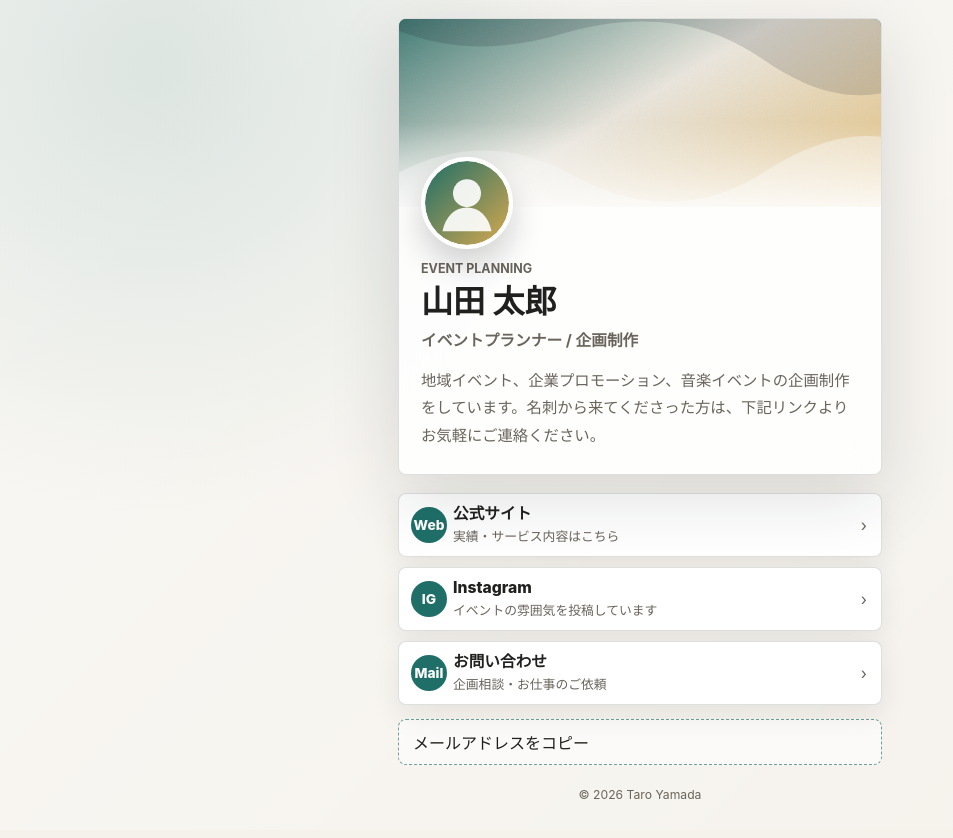
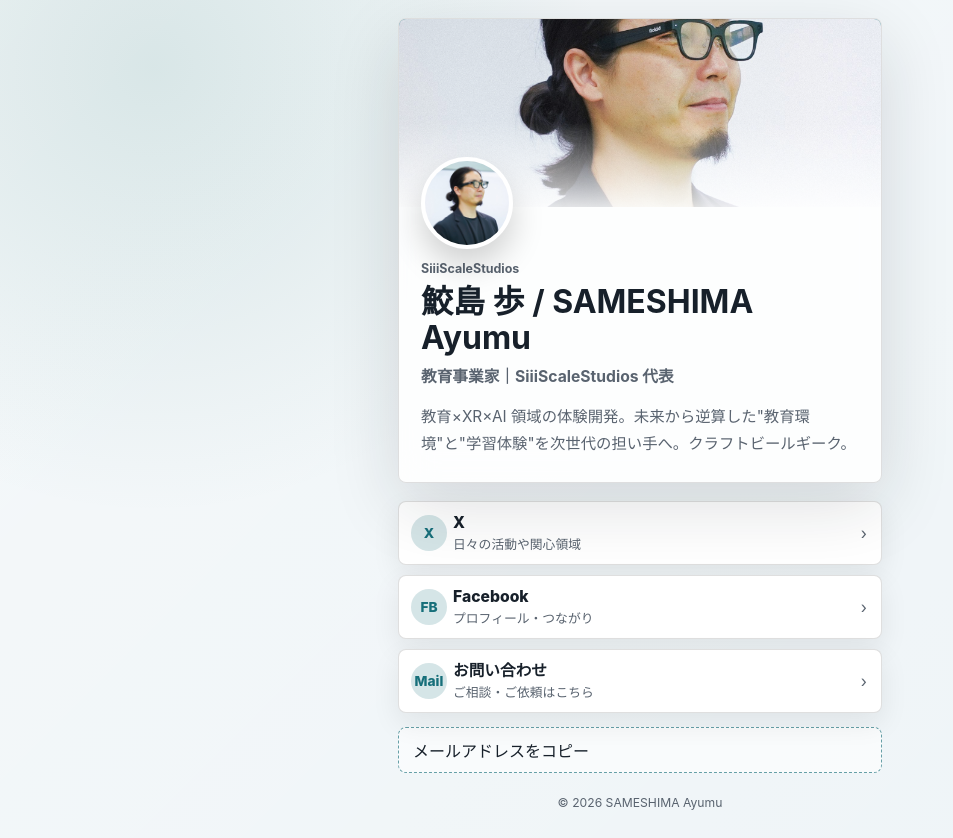
Before and after one commit to aym-same/aymsmsm_link, a plain HTML site: page index.html in a window 1280 px wide. Shown: the whole page, without its empty margins (0-953 px from the left). Drawn offline with Linux system fonts and the light colour scheme.

Commit message:
Update profile content

```diff
--- a/app.js
+++ b/app.js
@@ -1,37 +1,38 @@
 const fallbackProfile = {
-  siteTitle: "Links",
-  description: "プロフィールとリンクをまとめたページです。",
-  eyebrow: "EVENT PLANNING",
-  name: "山田 太郎",
-  title: "イベントプランナー / 企画制作",
-  bio: "地域イベント、企業プロモーション、音楽イベントの企画制作をしています。名刺から来てくださった方は、下記リンクよりお気軽にご連絡ください。",
-  avatar: "assets/profile.svg",
-  cover: "assets/cover.svg",
-  copyText: "info@example.com",
+  siteTitle: "鮫島 歩 / SAMESHIMA Ayumu",
+  description: "教育事業家、SiiiScaleStudios代表。教育×XR×AI領域の体験開発に取り組んでいます。",
+  eyebrow: "SiiiScaleStudios",
+  name: "鮫島 歩 / SAMESHIMA Ayumu",
+  title: "教育事業家｜SiiiScaleStudios 代表",
+  bio: "教育×XR×AI 領域の体験開発。未来から逆算した\"教育環境\"と\"学習体験\"を次世代の担い手へ。クラフトビールギーク。",
+  avatar: "assets/profile.jpg",
+  cover: "assets/cover.jpg",
+  copyText: "a.sameshima@siiiscalestudios.com",
   copyLabel: "メールアドレスをコピー",
-  footer: "© 2026 Taro Yamada",
+  footer: "© 2026 SAMESHIMA Ayumu",
   theme: {
-    preset: "minimal",
-    accentColor: "#1f6f68",
-    buttonStyle: "solid"
+    preset: "event",
+    accentColor: "#176f7a",
+    accentContrast: "#ffffff",
+    buttonStyle: "soft"
   },
   links: [
     {
-      label: "公式サイト",
-      note: "実績・サービス内容はこちら",
-      url: "https://example.com",
-      type: "website"
+      label: "X",
+      note: "日々の活動や関心領域",
+      url: "https://x.com/aym_same",
+      type: "x"
     },
     {
-      label: "Instagram",
-      note: "イベントの雰囲気を投稿しています",
-      url: "https://instagram.com/",
-      type: "instagram"
+      label: "Facebook",
+      note: "プロフィール・つながり",
+      url: "https://www.facebook.com/ayumu.sameshima",
+      type: "facebook"
     },
     {
       label: "お問い合わせ",
-      note: "企画相談・お仕事のご依頼",
-      url: "mailto:info@example.com",
+      note: "ご相談・ご依頼はこちら",
+      url: "mailto:a.sameshima@siiiscalestudios.com",
       type: "mail"
     }
   ]
@@ -39,6 +40,7 @@ const fallbackProfile = {
 
 const iconText = {
   website: "Web",
+  facebook: "FB",
   instagram: "IG",
   x: "X",
   youtube: "YT",
--- a/index.html
+++ b/index.html
@@ -3,13 +3,13 @@
   <head>
     <meta charset="utf-8">
     <meta name="viewport" content="width=device-width, initial-scale=1">
-    <title>Links</title>
-    <meta name="description" content="プロフィールとリンクをまとめたページです。">
+    <title>鮫島 歩 / SAMESHIMA Ayumu</title>
+    <meta name="description" content="教育事業家、SiiiScaleStudios代表。教育×XR×AI領域の体験開発に取り組んでいます。">
     <meta property="og:type" content="website">
-    <meta property="og:title" content="Links">
-    <meta property="og:description" content="プロフィールとリンクをまとめたページです。">
-    <meta property="og:image" content="assets/og-image.svg">
-    <meta name="theme-color" content="#1f6f68">
+    <meta property="og:title" content="鮫島 歩 / SAMESHIMA Ayumu">
+    <meta property="og:description" content="教育事業家、SiiiScaleStudios代表。教育×XR×AI領域の体験開発に取り組んでいます。">
+    <meta property="og:image" content="assets/og-image.jpg">
+    <meta name="theme-color" content="#176f7a">
     <link rel="icon" href="assets/favicon.svg" type="image/svg+xml">
     <link rel="stylesheet" href="style.css">
   </head>
--- a/profile.json
+++ b/profile.json
@@ -1,38 +1,38 @@
 {
-  "siteTitle": "山田 太郎 | Links",
-  "description": "イベントプランナー山田太郎のプロフィールとリンク集です。",
-  "eyebrow": "EVENT PLANNING",
-  "name": "山田 太郎",
-  "title": "イベントプランナー / 企画制作",
-  "bio": "地域イベント、企業プロモーション、音楽イベントの企画制作をしています。名刺から来てくださった方は、下記リンクよりお気軽にご連絡ください。",
-  "avatar": "assets/profile.svg",
-  "cover": "assets/cover.svg",
-  "copyText": "info@example.com",
+  "siteTitle": "鮫島 歩 / SAMESHIMA Ayumu",
+  "description": "教育事業家、SiiiScaleStudios代表。教育×XR×AI領域の体験開発に取り組んでいます。",
+  "eyebrow": "SiiiScaleStudios",
+  "name": "鮫島 歩 / SAMESHIMA Ayumu",
+  "title": "教育事業家｜SiiiScaleStudios 代表",
+  "bio": "教育×XR×AI 領域の体験開発。未来から逆算した\"教育環境\"と\"学習体験\"を次世代の担い手へ。クラフトビールギーク。",
+  "avatar": "assets/profile.jpg",
+  "cover": "assets/cover.jpg",
+  "copyText": "a.sameshima@siiiscalestudios.com",
   "copyLabel": "メールアドレスをコピー",
-  "footer": "© 2026 Taro Yamada",
+  "footer": "© 2026 SAMESHIMA Ayumu",
   "theme": {
-    "preset": "minimal",
-    "accentColor": "#1f6f68",
+    "preset": "event",
+    "accentColor": "#176f7a",
     "accentContrast": "#ffffff",
-    "buttonStyle": "solid"
+    "buttonStyle": "soft"
   },
   "links": [
     {
-      "label": "公式サイト",
-      "note": "実績・サービス内容はこちら",
-      "url": "https://example.com",
-      "type": "website"
+      "label": "X",
+      "note": "日々の活動や関心領域",
+      "url": "https://x.com/aym_same",
+      "type": "x"
     },
     {
-      "label": "Instagram",
-      "note": "イベントの雰囲気を投稿しています",
-      "url": "https://instagram.com/",
-      "type": "instagram"
+      "label": "Facebook",
+      "note": "プロフィール・つながり",
+      "url": "https://www.facebook.com/ayumu.sameshima",
+      "type": "facebook"
     },
     {
       "label": "お問い合わせ",
-      "note": "企画相談・お仕事のご依頼",
-      "url": "mailto:info@example.com",
+      "note": "ご相談・ご依頼はこちら",
+      "url": "mailto:a.sameshima@siiiscalestudios.com",
       "type": "mail"
     }
   ]
```
Also changed, not shown: assets/cover.jpg (added), assets/og-image.jpg (added), assets/profile.jpg (added), 1 other file.
